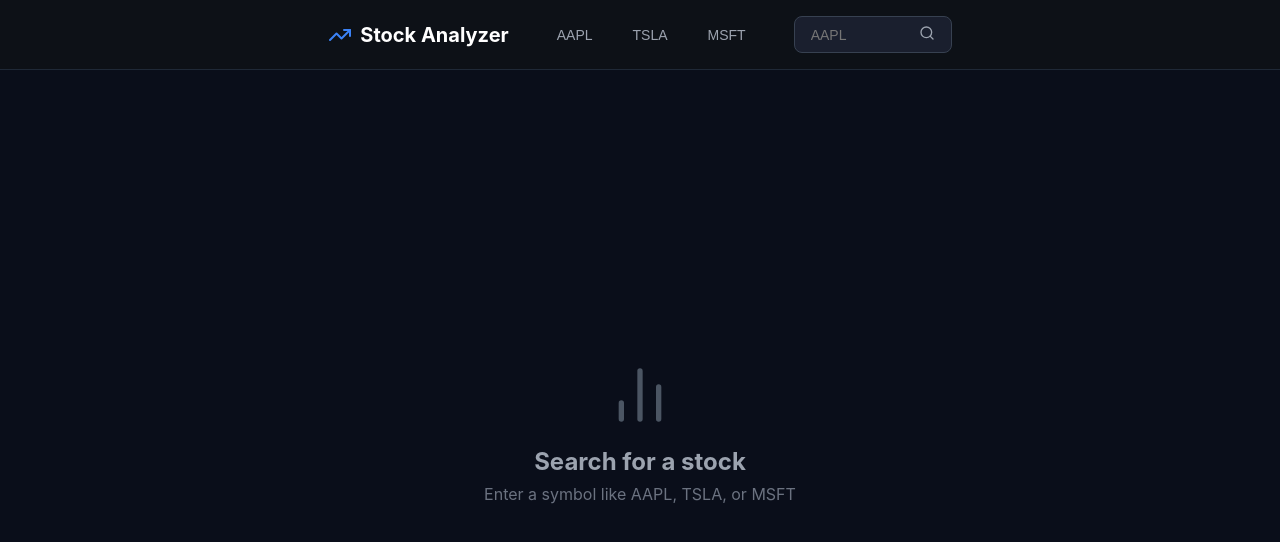
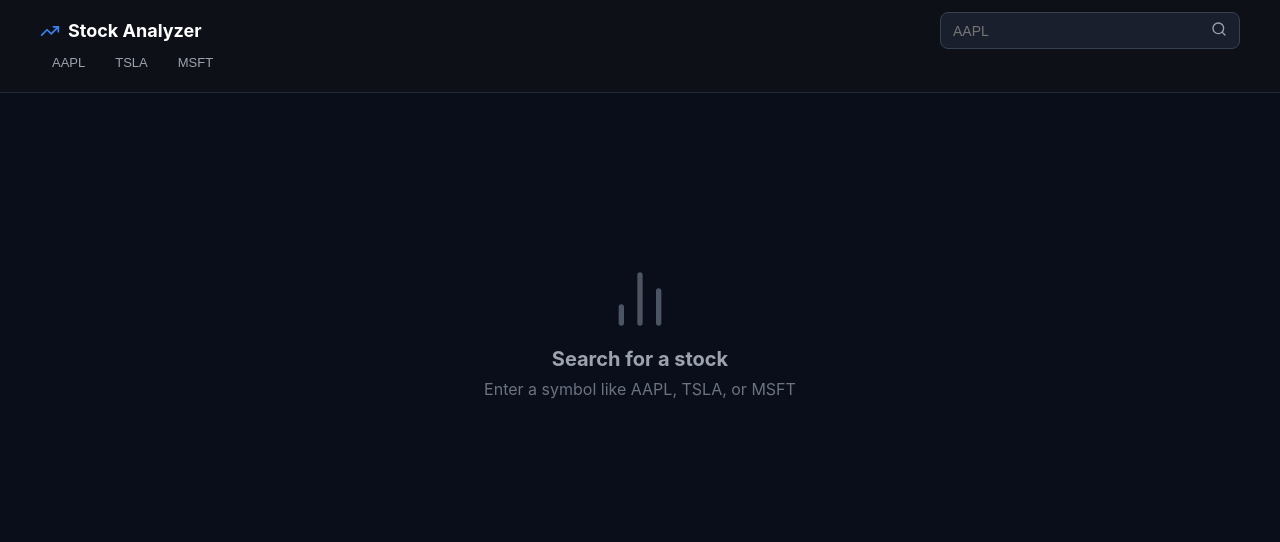
Before and after one commit to rl45/Stock-Analyzer, a React (Create React App) app: page / in a window 1280 px wide. Shown: the top 542 px of the page. Built offline with nearby package versions, Linux system fonts and the light colour scheme.

Commit message:
Add time range options to chart (1M, 3M, 6M, YTD, 1Y, 2Y, 5Y)

```diff
--- a/src/StockAnalyzer.jsx
+++ b/src/StockAnalyzer.jsx
@@ -10,13 +10,23 @@ export default function StockAnalyzer() {
   const [stockInfo, setStockInfo] = useState(null);
   const [error, setError] = useState('');
   const [recentSymbols, setRecentSymbols] = useState(['AAPL', 'TSLA', 'MSFT']);
+  const [timeRange, setTimeRange] = useState('1mo');
 
-  // Determine API base URL (works in both local and production)
   const API_BASE = process.env.NODE_ENV === 'production'
-    ? '' // Empty string for production (same domain)
-    : 'http://localhost:3001'; // Localhost for development
+    ? ''
+    : 'http://localhost:3001';
 
-  const analyzeStock = async (stockSymbol = null) => {
+  const timeRanges = [
+    { label: '1M', value: '1mo' },
+    { label: '3M', value: '3mo' },
+    { label: '6M', value: '6mo' },
+    { label: 'YTD', value: 'ytd' },
+    { label: '1Y', value: '1y' },
+    { label: '2Y', value: '2y' },
+    { label: '5Y', value: '5y' }
+  ];
+
+  const analyzeStock = async (stockSymbol = null, range = timeRange) => {
     const targetSymbol = stockSymbol || symbol;
 
     if (!targetSymbol.trim()) {
@@ -26,7 +36,7 @@ export default function StockAnalyzer() {
 
     setLoading(true);
     setError('');
-    setAnalysis(null);
+    if (!stockSymbol) setAnalysis(null); // Only clear analysis if searching new stock
     setChartData(null);
     setStockInfo(null);
     setActiveSymbol(targetSymbol.toUpperCase());
@@ -36,9 +46,8 @@ export default function StockAnalyzer() {
     }
 
     try {
-      // Fetch chart data
       const chartResponse = await fetch(
-        `${API_BASE}/api/chart/${targetSymbol.toUpperCase()}`
+        `${API_BASE}/api/chart/${targetSymbol.toUpperCase()}?range=${range}`
       );
 
       if (chartResponse.ok) {
@@ -70,7 +79,8 @@ export default function StockAnalyzer() {
         }
       }
 
-      // Fetch AI analysis
+      // Only fetch analysis if it's a new stock search
+      if (!stockSymbol || !analysis) {
         const response = await fetch(`${API_BASE}/api/analyze`, {
           method: "POST",
           headers: {
@@ -99,7 +109,8 @@ export default function StockAnalyzer() {
             if (jsonMatch) {
               const analysisData = JSON.parse(jsonMatch[0]);
               setAnalysis(analysisData);
-            setError(''); // Clear error on success
+              setError('');
+            }
           }
         }
       }
@@ -110,6 +121,13 @@ export default function StockAnalyzer() {
       }
     } finally {
       setLoading(false);
+    }
+  };
+
+  const changeTimeRange = (range) => {
+    setTimeRange(range);
+    if (activeSymbol) {
+      analyzeStock(activeSymbol, range);
     }
   };
 
@@ -127,19 +145,30 @@ export default function StockAnalyzer() {
     const priceChange = lastPrice - firstPrice;
     const percentChange = ((priceChange / firstPrice) * 100).toFixed(2);
 
+    // Determine date format based on time range
+    const getDateFormat = (date, index, total) => {
+      if (timeRange === '1mo') {
+        return date.toLocaleDateString('en-US', { month: 'short', day: 'numeric' });
+      } else if (timeRange === '3mo' || timeRange === '6mo') {
+        return date.toLocaleDateString('en-US', { month: 'short', day: 'numeric' });
+      } else {
+        return date.toLocaleDateString('en-US', { month: 'short', year: '2-digit' });
+      }
+    };
+
     return (
-      <div style={{ width: '100%', height: '100%', display: 'flex', flexDirection: 'column' }}>
-        <div style={{ marginBottom: '24px' }}>
-          <div style={{ fontSize: '36px', fontWeight: 'bold', color: 'white', marginBottom: '4px' }}>
+      <div style={{ width: '100%', display: 'flex', flexDirection: 'column' }}>
+        <div style={{ marginBottom: '16px' }}>
+          <div style={{ fontSize: '28px', fontWeight: 'bold', color: 'white', marginBottom: '4px' }}>
             ${lastPrice.toFixed(2)}
           </div>
-          <div style={{ fontSize: '18px', fontWeight: '600', color: priceChange >= 0 ? '#4ade80' : '#f87171' }}>
+          <div style={{ fontSize: '16px', fontWeight: '600', color: priceChange >= 0 ? '#4ade80' : '#f87171' }}>
             {priceChange >= 0 ? '+' : ''}{percentChange}%
           </div>
         </div>
 
-        <div style={{ flex: 1 }}>
-          <svg width="100%" height="100%" viewBox="0 0 1000 500" preserveAspectRatio="xMidYMid meet">
+        <div style={{ width: '100%', overflowX: 'auto' }}>
+          <svg width="100%" height="300" viewBox="0 0 1000 300" preserveAspectRatio="xMidYMid meet">
             <defs>
               <linearGradient id="chartGradient" x1="0%" y1="0%" x2="0%" y2="100%">
                 <stop offset="0%" stopColor="#3b82f6" stopOpacity="0.4" />
@@ -148,12 +177,12 @@ export default function StockAnalyzer() {
             </defs>
 
             {[0, 0.25, 0.5, 0.75, 1].map((percent) => {
-              const y = 40 + 380 * percent;
+              const y = 20 + 220 * percent;
               const price = maxPrice + pricePadding - (priceRange + 2 * pricePadding) * percent;
               return (
                 <g key={percent}>
-                  <line x1="0" y1={y} x2="950" y2={y} stroke="#1f2937" strokeWidth="1" />
-                  <text x="960" y={y + 5} fontSize="14" fill="#6b7280">
+                  <line x1="0" y1={y} x2="900" y2={y} stroke="#1f2937" strokeWidth="1" />
+                  <text x="910" y={y + 4} fontSize="12" fill="#6b7280">
                     ${price.toFixed(2)}
                   </text>
                 </g>
@@ -162,22 +191,22 @@ export default function StockAnalyzer() {
 
             <path
               d={`
-                M 0 ${40 + 380 - ((data[0].close - (minPrice - pricePadding)) / (priceRange + 2 * pricePadding)) * 380}
+                M 0 ${20 + 220 - ((data[0].close - (minPrice - pricePadding)) / (priceRange + 2 * pricePadding)) * 220}
                 ${data.map((d, i) => {
-                  const x = (i / (data.length - 1)) * 950;
-                  const y = 40 + 380 - ((d.close - (minPrice - pricePadding)) / (priceRange + 2 * pricePadding)) * 380;
+                  const x = (i / (data.length - 1)) * 900;
+                  const y = 20 + 220 - ((d.close - (minPrice - pricePadding)) / (priceRange + 2 * pricePadding)) * 220;
                   return `L ${x} ${y}`;
                 }).join(' ')}
-                L 950 420 L 0 420 Z
+                L 900 240 L 0 240 Z
               `}
               fill="url(#chartGradient)"
             />
             <path
               d={`
-                M 0 ${40 + 380 - ((data[0].close - (minPrice - pricePadding)) / (priceRange + 2 * pricePadding)) * 380}
+                M 0 ${20 + 220 - ((data[0].close - (minPrice - pricePadding)) / (priceRange + 2 * pricePadding)) * 220}
                 ${data.map((d, i) => {
-                  const x = (i / (data.length - 1)) * 950;
-                  const y = 40 + 380 - ((d.close - (minPrice - pricePadding)) / (priceRange + 2 * pricePadding)) * 380;
+                  const x = (i / (data.length - 1)) * 900;
+                  const y = 20 + 220 - ((d.close - (minPrice - pricePadding)) / (priceRange + 2 * pricePadding)) * 220;
                   return `L ${x} ${y}`;
                 }).join(' ')}
               `}
@@ -186,12 +215,15 @@ export default function StockAnalyzer() {
               strokeWidth="3"
             />
 
-            {data.filter((_, i) => i % Math.ceil(data.length / 10) === 0 || i === data.length - 1).map((d, idx) => {
+            {data.filter((_, i) => {
+              const interval = timeRange === '5y' ? 12 : timeRange === '2y' ? 8 : 6;
+              return i % Math.ceil(data.length / interval) === 0 || i === data.length - 1;
+            }).map((d, idx) => {
               const i = data.indexOf(d);
-              const x = (i / (data.length - 1)) * 950;
+              const x = (i / (data.length - 1)) * 900;
               return (
-                <text key={idx} x={x} y="460" fontSize="13" fill="#6b7280" textAnchor="middle">
-                  {d.date.toLocaleDateString('en-US', { month: 'short', day: 'numeric' })}
+                <text key={idx} x={x} y="270" fontSize="11" fill="#6b7280" textAnchor="middle">
+                  {getDateFormat(d.date, i, data.length)}
                 </text>
               );
             })}
@@ -211,14 +243,21 @@ export default function StockAnalyzer() {
     header: {
       backgroundColor: '#0d1117',
       borderBottom: '1px solid #1f2937',
-      padding: '16px 24px',
-      display: 'flex',
-      alignItems: 'center',
-      justifyContent: 'center',
-      gap: '32px',
+      padding: '12px 16px',
       position: 'sticky',
       top: 0,
       zIndex: 10
+    },
+    headerContent: {
+      display: 'flex',
+      flexDirection: 'column',
+      gap: '12px'
+    },
+    headerTop: {
+      display: 'flex',
+      alignItems: 'center',
+      justifyContent: 'space-between',
+      width: '100%'
     },
     headerLeft: {
       display: 'flex',
@@ -226,25 +265,40 @@ export default function StockAnalyzer() {
       gap: '8px'
     },
     title: {
-      fontSize: '20px',
+      fontSize: '18px',
       fontWeight: 'bold',
       color: 'white',
       margin: 0
     },
     buttonGroup: {
       display: 'flex',
-      gap: '8px'
+      gap: '6px',
+      overflowX: 'auto',
+      paddingBottom: '4px'
     },
     button: (isActive) => ({
-      padding: '8px 16px',
+      padding: '6px 12px',
       borderRadius: '6px',
-      fontSize: '14px',
+      fontSize: '13px',
       fontWeight: '500',
       border: 'none',
       cursor: loading ? 'not-allowed' : 'pointer',
       backgroundColor: isActive ? '#2563eb' : 'transparent',
       color: isActive ? 'white' : '#9ca3af',
-      transition: 'all 0.2s'
+      transition: 'all 0.2s',
+      whiteSpace: 'nowrap'
+    }),
+    timeButton: (isActive) => ({
+      padding: '4px 10px',
+      borderRadius: '6px',
+      fontSize: '12px',
+      fontWeight: '500',
+      border: 'none',
+      cursor: loading ? 'not-allowed' : 'pointer',
+      backgroundColor: isActive ? '#1f2937' : 'transparent',
+      color: isActive ? 'white' : '#6b7280',
+      transition: 'all 0.2s',
+      whiteSpace: 'nowrap'
     }),
     searchBox: {
       display: 'flex',
@@ -252,70 +306,134 @@ export default function StockAnalyzer() {
       gap: '8px',
       backgroundColor: '#1a1f2e',
       borderRadius: '8px',
-      padding: '8px 16px',
-      border: '1px solid #374151'
+      padding: '8px 12px',
+      border: '1px solid #374151',
+      width: '100%',
+      maxWidth: '300px'
     },
     input: {
       backgroundColor: 'transparent',
       border: 'none',
       outline: 'none',
       color: 'white',
-      width: '100px',
+      flex: 1,
       fontSize: '14px'
     },
     mainContent: {
-      display: 'flex',
-      height: 'calc(100vh - 73px)'
+      padding: '16px'
     },
     chartSection: {
-      width: '70%',
       backgroundColor: '#0d1117',
-      borderRight: '1px solid #1f2937',
-      padding: '32px',
-      overflow: 'hidden'
+      borderRadius: '12px',
+      padding: '16px',
+      marginBottom: '16px',
+      border: '1px solid #1f2937'
+    },
+    chartHeader: {
+      display: 'flex',
+      justifyContent: 'space-between',
+      alignItems: 'center',
+      marginBottom: '16px',
+      flexWrap: 'wrap',
+      gap: '12px'
+    },
+    stockTitle: {
+      fontSize: '20px',
+      fontWeight: 'bold',
+      margin: 0
+    },
+    timeRangeButtons: {
+      display: 'flex',
+      gap: '4px',
+      backgroundColor: '#1a1f2e',
+      padding: '4px',
+      borderRadius: '8px',
+      border: '1px solid #374151',
+      overflowX: 'auto'
     },
     infoSection: {
-      width: '30%',
-      backgroundColor: '#0a0e1a',
-      overflowY: 'auto',
-      padding: '24px'
+      display: 'flex',
+      flexDirection: 'column',
+      gap: '16px'
+    },
+    card: {
+      backgroundColor: '#0d1117',
+      borderRadius: '12px',
+      padding: '16px',
+      border: '1px solid #1f2937'
     },
     sectionTitle: {
       display: 'flex',
       alignItems: 'center',
       gap: '8px',
-      marginBottom: '16px',
-      fontSize: '18px',
+      marginBottom: '12px',
+      fontSize: '16px',
       fontWeight: '600'
     },
     infoRow: {
       display: 'flex',
       justifyContent: 'space-between',
       fontSize: '14px',
-      marginBottom: '12px'
+      marginBottom: '8px'
+    },
+    metricGrid: {
+      display: 'grid',
+      gridTemplateColumns: 'repeat(2, 1fr)',
+      gap: '8px'
     },
     metricCard: {
       backgroundColor: '#1a1f2e',
       borderRadius: '8px',
-      padding: '12px',
+      padding: '10px',
       border: '1px solid #1f2937'
     },
     signalCard: (color) => ({
       backgroundColor: '#1a1f2e',
       borderRadius: '8px',
-      padding: '16px',
+      padding: '12px',
       borderLeft: `4px solid ${color}`,
-      marginBottom: '12px'
-    })
+      marginBottom: '10px'
+    }),
+    emptyState: {
+      display: 'flex',
+      alignItems: 'center',
+      justifyContent: 'center',
+      minHeight: '60vh',
+      flexDirection: 'column',
+      textAlign: 'center',
+      padding: '20px'
+    }
   };
 
   return (
     <div style={styles.container}>
       {/* Header */}
       <header style={styles.header}>
+        <div style={{ maxWidth: '1200px', margin: '0 auto' }}>
+          <div style={styles.headerTop}>
             <div style={styles.headerLeft}>
-          <TrendingUp size={24} color="#3b82f6" />
+              <TrendingUp size={20} color="#3b82f6" />
               <h1 style={styles.title}>Stock Analyzer</h1>
+            </div>
+
+            <div style={styles.searchBox}>
+              <input
+                type="text"
+                value={symbol}
+                onChange={(e) => setSymbol(e.target.value.toUpperCase())}
+                onKeyPress={(e) => e.key === 'Enter' && analyzeStock()}
+                placeholder="AAPL"
+                disabled={loading}
+                style={styles.input}
+              />
+              <button onClick={() => analyzeStock()} disabled={loading} style={{ background: 'none', border: 'none', cursor: 'pointer', padding: 0 }}>
+                {loading ? (
+                  <Loader2 size={16} color="#9ca3af" className="animate-spin" />
+                ) : (
+                  <Search size={16} color="#9ca3af" />
+                )}
+              </button>
+            </div>
           </div>
 
           <div style={styles.buttonGroup}>
@@ -336,59 +454,58 @@ export default function StockAnalyzer() {
               </button>
             ))}
           </div>
-
-        <div style={styles.searchBox}>
-          <input
-            type="text"
-            value={symbol}
-            onChange={(e) => setSymbol(e.target.value.toUpperCase())}
-            onKeyPress={(e) => e.key === 'Enter' && analyzeStock()}
-            placeholder="AAPL"
-            disabled={loading}
-            style={styles.input}
-          />
-          <button onClick={() => analyzeStock()} disabled={loading} style={{ background: 'none', border: 'none', cursor: 'pointer' }}>
-            {loading ? (
-              <Loader2 size={16} color="#9ca3af" className="animate-spin" />
-            ) : (
-              <Search size={16} color="#9ca3af" />
-            )}
-          </button>
         </div>
       </header>
 
       {error && (
-        <div style={{ padding: '12px 24px', backgroundColor: '#0d1117' }}>
+        <div style={{ padding: '12px 16px', backgroundColor: '#0d1117' }}>
+          <div style={{ maxWidth: '1200px', margin: '0 auto' }}>
             <div style={{ backgroundColor: 'rgba(202, 138, 4, 0.2)', border: '1px solid #a16207', borderRadius: '8px', padding: '12px', color: '#fbbf24', fontSize: '14px' }}>
               {error}
+            </div>
           </div>
         </div>
       )}
 
       {/* Main Content */}
       {(chartData || analysis) ? (
-        <div style={styles.mainContent}>
-          {/* LEFT - CHART */}
+        <div style={{ ...styles.mainContent, maxWidth: '1200px', margin: '0 auto' }}>
+          {/* Chart Section */}
           <div style={styles.chartSection}>
-            <h2 style={{ fontSize: '24px', fontWeight: 'bold', marginBottom: '24px' }}>{activeSymbol}</h2>
+            <div style={styles.chartHeader}>
+              <h2 style={styles.stockTitle}>{activeSymbol}</h2>
+
+              {/* Time Range Buttons */}
+              <div style={styles.timeRangeButtons}>
+                {timeRanges.map((range) => (
+                  <button
+                    key={range.value}
+                    onClick={() => changeTimeRange(range.value)}
+                    disabled={loading}
+                    style={styles.timeButton(timeRange === range.value)}
+                  >
+                    {range.label}
+                  </button>
+                ))}
+              </div>
+            </div>
+
             {chartData ? (
-              <div style={{ height: 'calc(100% - 48px)' }}>
               <LineChart data={chartData} />
-              </div>
             ) : (
-              <div style={{ height: '100%', display: 'flex', alignItems: 'center', justifyContent: 'center' }}>
+              <div style={{ display: 'flex', alignItems: 'center', justifyContent: 'center', padding: '40px' }}>
                 <Loader2 size={48} color="#3b82f6" className="animate-spin" />
               </div>
             )}
           </div>
 
-          {/* RIGHT - INFO */}
+          {/* Info Sections */}
           <div style={styles.infoSection}>
             {/* Overview */}
-            <div style={{ marginBottom: '24px' }}>
+            <div style={styles.card}>
               <div style={styles.sectionTitle}>
-                <Activity size={20} color="#3b82f6" />
-                <h3>Overview</h3>
+                <Activity size={18} color="#3b82f6" />
+                <h3 style={{ margin: 0 }}>Overview</h3>
               </div>
               <div>
                 {[
@@ -406,13 +523,13 @@ export default function StockAnalyzer() {
             </div>
 
             {/* Key Metrics */}
-            <div style={{ marginBottom: '24px' }}>
+            <div style={styles.card}>
               <div style={styles.sectionTitle}>
-                <BarChart2 size={20} color="#3b82f6" />
-                <h3>Key Metrics</h3>
+                <BarChart2 size={18} color="#3b82f6" />
+                <h3 style={{ margin: 0 }}>Key Metrics</h3>
               </div>
               {analysis ? (
-                <div style={{ display: 'grid', gridTemplateColumns: '1fr 1fr', gap: '12px' }}>
+                <div style={styles.metricGrid}>
                   {[
                     { label: 'Market Cap', value: analysis.keyMetrics?.marketCap || 'N/A' },
                     { label: 'P/E Ratio', value: analysis.keyMetrics?.peRatio || 'N/A' },
@@ -421,34 +538,34 @@ export default function StockAnalyzer() {
                   ].map((metric, idx) => (
                     <div key={idx} style={styles.metricCard}>
                       <div style={{ fontSize: '11px', color: '#9ca3af', marginBottom: '4px' }}>{metric.label}</div>
-                      <div style={{ fontSize: '16px', fontWeight: 'bold', color: metric.color || 'white' }}>
+                      <div style={{ fontSize: '15px', fontWeight: 'bold', color: metric.color || 'white' }}>
                         {metric.value}
                       </div>
                     </div>
                   ))}
                 </div>
               ) : (
-                <div style={{ ...styles.metricCard, textAlign: 'center', padding: '24px' }}>
+                <div style={{ ...styles.metricCard, textAlign: 'center', padding: '24px', gridColumn: '1 / -1' }}>
                   <Loader2 size={32} color="#6b7280" className="animate-spin" style={{ margin: '0 auto 8px' }} />
-                  <p style={{ fontSize: '14px', color: '#9ca3af' }}>Loading...</p>
+                  <p style={{ fontSize: '14px', color: '#9ca3af', margin: 0 }}>Loading...</p>
                 </div>
               )}
             </div>
 
             {/* Trading Signals */}
-            <div>
+            <div style={styles.card}>
               <div style={styles.sectionTitle}>
-                <TrendingUp size={20} color="#3b82f6" />
-                <h3>Trading Signals</h3>
+                <TrendingUp size={18} color="#3b82f6" />
+                <h3 style={{ margin: 0 }}>Trading Signals</h3>
               </div>
 
               {analysis ? (
                 <div>
                   <div style={styles.signalCard(analysis.recommendation === 'BUY' ? '#22c55e' : analysis.recommendation === 'SELL' ? '#ef4444' : '#eab308')}>
-                    <div style={{ display: 'flex', gap: '12px' }}>
-                      <TrendingUp size={20} color={analysis.recommendation === 'BUY' ? '#4ade80' : analysis.recommendation === 'SELL' ? '#f87171' : '#fbbf24'} style={{ flexShrink: 0, marginTop: '2px' }} />
-                      <div>
-                        <div style={{ fontWeight: '600', fontSize: '14px', color: analysis.recommendation === 'BUY' ? '#4ade80' : analysis.recommendation === 'SELL' ? '#f87171' : '#fbbf24', marginBottom: '4px' }}>
+                    <div style={{ display: 'flex', gap: '10px' }}>
+                      <TrendingUp size={18} color={analysis.recommendation === 'BUY' ? '#4ade80' : analysis.recommendation === 'SELL' ? '#f87171' : '#fbbf24'} style={{ flexShrink: 0, marginTop: '2px' }} />
+                      <div style={{ flex: 1 }}>
+                        <div style={{ fontWeight: '600', fontSize: '13px', color: analysis.recommendation === 'BUY' ? '#4ade80' : analysis.recommendation === 'SELL' ? '#f87171' : '#fbbf24', marginBottom: '4px' }}>
                           {analysis.recommendation} Signal
                         </div>
                         <p style={{ fontSize: '12px', color: '#9ca3af', margin: 0 }}>{analysis.reasoning}</p>
@@ -458,10 +575,10 @@ export default function StockAnalyzer() {
 
                   {analysis.risks && analysis.risks.length > 0 && (
                     <div style={styles.signalCard('#eab308')}>
-                      <div style={{ display: 'flex', gap: '12px' }}>
-                        <AlertTriangle size={20} color="#fbbf24" style={{ flexShrink: 0, marginTop: '2px' }} />
-                        <div>
-                          <div style={{ fontWeight: '600', fontSize: '14px', color: '#fbbf24', marginBottom: '8px' }}>Risks</div>
+                      <div style={{ display: 'flex', gap: '10px' }}>
+                        <AlertTriangle size={18} color="#fbbf24" style={{ flexShrink: 0, marginTop: '2px' }} />
+                        <div style={{ flex: 1 }}>
+                          <div style={{ fontWeight: '600', fontSize: '13px', color: '#fbbf24', marginBottom: '6px' }}>Risks</div>
                           <ul style={{ margin: 0, paddingLeft: '16px' }}>
                             {analysis.risks.map((risk, idx) => (
                               <li key={idx} style={{ fontSize: '12px', color: '#9ca3af', marginBottom: '4px' }}>{risk}</li>
@@ -474,10 +591,10 @@ export default function StockAnalyzer() {
 
                   {analysis.opportunities && analysis.opportunities.length > 0 && (
                     <div style={styles.signalCard('#22c55e')}>
-                      <div style={{ display: 'flex', gap: '12px' }}>
-                        <TrendingUp size={20} color="#4ade80" style={{ flexShrink: 0, marginTop: '2px' }} />
-                        <div>
-                          <div style={{ fontWeight: '600', fontSize: '14px', color: '#4ade80', marginBottom: '8px' }}>Opportunities</div>
+                      <div style={{ display: 'flex', gap: '10px' }}>
+                        <TrendingUp size={18} color="#4ade80" style={{ flexShrink: 0, marginTop: '2px' }} />
+                        <div style={{ flex: 1 }}>
+                          <div style={{ fontWeight: '600', fontSize: '13px', color: '#4ade80', marginBottom: '6px' }}>Opportunities</div>
                           <ul style={{ margin: 0, paddingLeft: '16px' }}>
                             {analysis.opportunities.map((opp, idx) => (
                               <li key={idx} style={{ fontSize: '12px', color: '#9ca3af', marginBottom: '4px' }}>{opp}</li>
@@ -491,7 +608,7 @@ export default function StockAnalyzer() {
               ) : (
                 <div style={{ ...styles.metricCard, textAlign: 'center', padding: '24px' }}>
                   <AlertTriangle size={32} color="#eab308" style={{ margin: '0 auto 8px' }} />
-                  <p style={{ fontSize: '14px', color: '#9ca3af', marginBottom: '12px' }}>AI analysis unavailable</p>
+                  <p style={{ fontSize: '14px', color: '#9ca3af', marginBottom: '12px', margin: '8px 0 12px 0' }}>AI analysis unavailable</p>
                   <button
                     onClick={() => analyzeStock(activeSymbol)}
                     style={{ fontSize: '12px', backgroundColor: '#2563eb', color: 'white', padding: '8px 16px', borderRadius: '6px', border: 'none', cursor: 'pointer' }}
@@ -504,12 +621,10 @@ export default function StockAnalyzer() {
           </div>
         </div>
       ) : (
-        <div style={{ display: 'flex', alignItems: 'center', justifyContent: 'center', height: 'calc(100vh - 73px)' }}>
-          <div style={{ textAlign: 'center' }}>
+        <div style={styles.emptyState}>
           <BarChart2 size={64} color="#4b5563" style={{ margin: '0 auto 16px' }} />
-            <h2 style={{ fontSize: '24px', fontWeight: 'bold', color: '#9ca3af', marginBottom: '8px' }}>Search for a stock</h2>
-            <p style={{ color: '#6b7280' }}>Enter a symbol like AAPL, TSLA, or MSFT</p>
-          </div>
+          <h2 style={{ fontSize: '20px', fontWeight: 'bold', color: '#9ca3af', marginBottom: '8px' }}>Search for a stock</h2>
+          <p style={{ color: '#6b7280', margin: 0 }}>Enter a symbol like AAPL, TSLA, or MSFT</p>
         </div>
       )}
     </div>
```
Also changed, not shown: api/chart.js (+4 -3 lines). Lines whose indentation alone changed are shown as unchanged.
